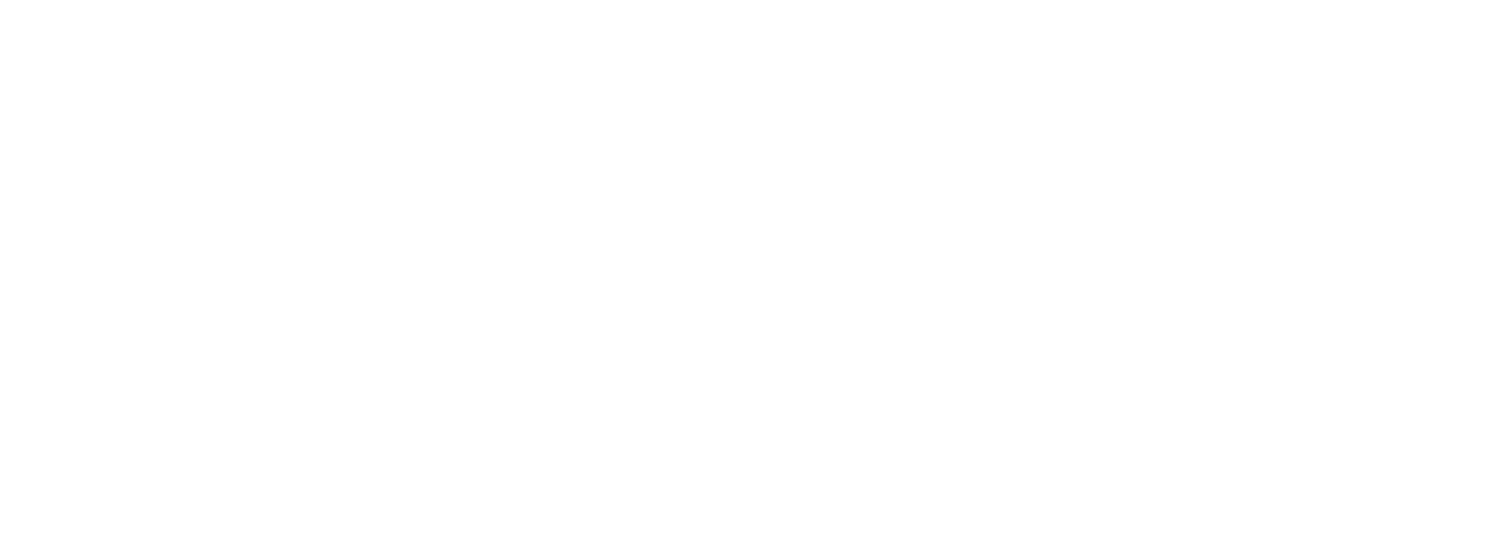
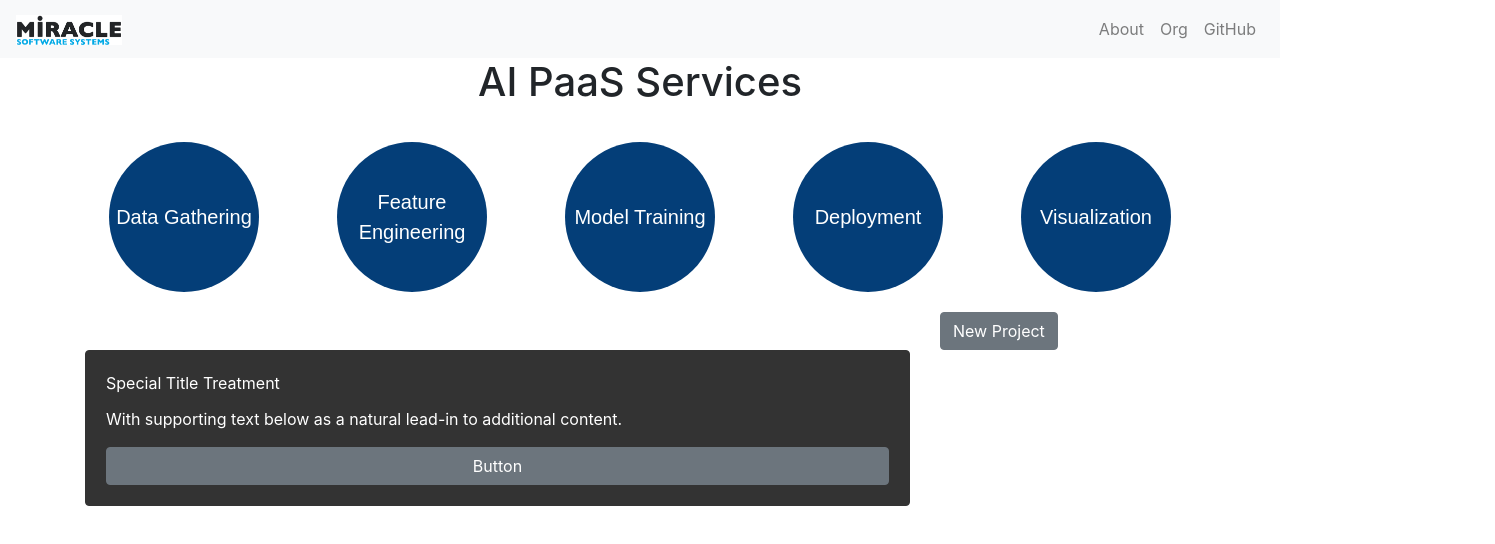
Before and after one commit to Karun27/AIPaaS, a React (Create React App) app: page /Home in a window 1280 px wide. Shown: the top 544 px of the page, 1495 px wide, since content can reach past the window. Built offline with nearby package versions, Linux system fonts and the light colour scheme.

Commit message:
Add homepage

```diff
--- a/package.json
+++ b/package.json
@@ -9,12 +9,14 @@
     "react": "^16.11.0",
     "react-background-slideshow": "^1.0.4",
     "react-bootstrap": "^1.0.0-beta.14",
+    "react-circular-progressbar": "^2.0.3",
     "react-data-fetching": "^0.2.4",
     "react-dom": "^16.11.0",
     "react-image-slideshow": "^1.5.4",
     "react-modal": "^3.10.1",
     "react-router-dom": "^5.1.2",
     "react-scripts": "3.2.0",
+    "react-shapes": "^0.1.0",
     "react-slideshow-image": "^1.3.1",
     "reactstrap": "^8.1.1"
   },
--- a/src/App.css
+++ b/src/App.css
@@ -41,6 +41,28 @@
   height: 200px;
   width: auto;
 }
-p{
- color:#f04a3e;
+
+
+.circle {
+  background: #043E78;
+  border-radius: 200px;
+  color: white;
+  height: 150px;
+  width: 150px;
+  display: table;
+  margin: 20px auto;
 }
+.circle p {
+  font-family: Arial, Helvetica, sans-serif;
+  font-size: 20px;
+  vertical-align: middle;
+  text-align: center;
+  display: table-cell;
+}
+#container{
+position: fixed;
+top: 50%;
+left: 50%;
+-webkit-transform: translate(-50%, -50%);
+transform: translate(-50%, -50%);
+}
--- a/src/App.js
+++ b/src/App.js
@@ -4,6 +4,7 @@
 import Result from './Result'; // or whatever the location is
 import Register from './Register';
 import Data from './axios/Data';
+import HomePage from'./HomePage';
 class App extends Component {
   render() {
     return (
@@ -12,6 +13,7 @@
       <Route exact path="/" component={LoginPage} exact/>
       <Route path="/Register" component={Register}/>
       <Route path="/Data" component={Data}/>
+      <Route path="/Home" component={HomePage}/>
     </Switch>
 </BrowserRouter>
     )};
--- a/src/HomePage.js
+++ b/src/HomePage.js
@@ -0,0 +1,70 @@
+import React, { Component } from 'react';
+import './App.css';
+import Navbar from './Nav.js'
+import Background from './Background';
+import {Button, Input, Card, CardText, CardTitle, Col, Row, Container} from 'reactstrap';
+import Data from './axios/Data';
+import { CircularProgressbar } from 'react-circular-progressbar';
+import 'react-circular-progressbar/dist/styles.css';
+
+
+class HomePage extends Component {
+  constructor(props) {
+    super(props);
+    this.state = {
+
+    };
+
+  }
+
+  render() {
+    return (
+
+      <div>
+
+      <Navbar />
+      <p class="text-center">
+          <h1>AI PaaS Services</h1></p>
+     <Container>
+      <div class="row">
+            <div class="circle">
+                <p>Data Gathering</p>
+            </div>
+            <div class="circle">
+                <p>Feature Engineering</p>
+            </div>
+            <div class="circle">
+                <p>Model Training</p>
+            </div>
+            <div class="circle">
+                <p>Deployment</p>
+            </div>
+            <div class="circle">
+                <p>Visualization</p>
+            </div>
+            </div>
+            <div class="row">
+            <div class="col-sm-6 col-md-5 offset-md-2 col-lg-6 offset-lg-9">
+      <Button color="secondary">New Project</Button>
+    </div>
+    </div>
+    <div class="row"></div>
+    <div class="row">
+        <div class="col-sm-9">
+    <Card body inverse style={{ backgroundColor: '#333', borderColor: '#333' }}>
+        <CardTitle>Special Title Treatment</CardTitle>
+        <CardText>With supporting text below as a natural lead-in to additional content.</CardText>
+        <Button>Button</Button>
+      </Card>
+      </div>
+    </div>
+
+    </Container>
+
+      </div>
+
+    );
+  }
+}
+
+export default HomePage;
--- a/src/LoginPage.js
+++ b/src/LoginPage.js
@@ -95,9 +95,8 @@
       <div>
 
       <Navbar />
-      <div class="container">
+      <div id="container">
 
-        <br></br>
         <div class="row">
         <div class="col-md-3">
 
--- a/src/Nav.js
+++ b/src/Nav.js
@@ -31,6 +31,9 @@
               <NavLink href="/components/">About</NavLink>
             </NavItem>
             <NavItem>
+              <NavLink href="/components/">Org</NavLink>
+            </NavItem>
+            <NavItem>
               <NavLink href="https://github.com/reactstrap/reactstrap">GitHub</NavLink>
             </NavItem>
           </Nav>
```
Also changed, not shown: 1 other file (tests, documents, lock files or other folders).
